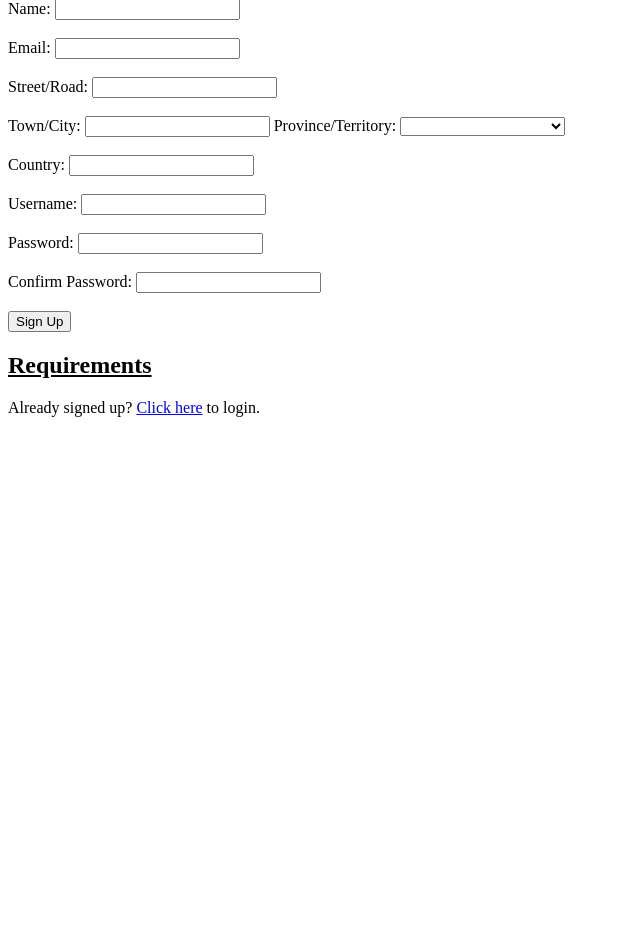
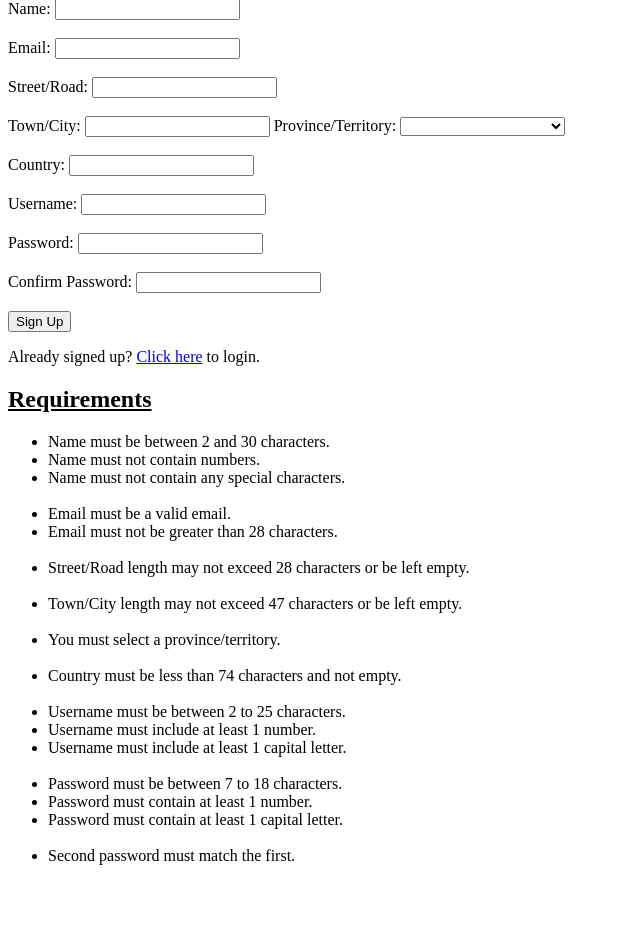
Before and after one commit to kat9897/Seasoning-Shack, a PHP site: page /signup.php in a window 1280 px wide. Shown: the part 85-1028 px from the top of the page, without its empty margins (0-640 px from the left). Before the commit the page ends 502 px from the top, so only its background shows below. Run offline with PHP 8.4, Linux system fonts and the light colour scheme.

Commit message:
Add files via upload

```diff
--- a/login.php
+++ b/login.php
@@ -27,7 +27,6 @@
 		$msg = "Username or Password is incorrect.";
 	}
 }
-session_destroy(); /////////////////////////////don't forget to destroy!!!!!!! Temporary!!!!
 ?>
 <html>
 <head>
--- a/signup.php
+++ b/signup.php
@@ -1,19 +1,40 @@
 <?php
+
 $msg = "";
 session_start();
+
 if(ISSET($_POST['submitButton'])) {
+
+	$uname = $_POST['username'];
 	require('signupValidation.php');
+
 	if ($actualValid == true) {
 		require('dbc.php');
-		//$query = "INSERT INTO `users` (`user_id`, `name`, `username`, `password`)
-		//VALUES (NULL, 'Katrina', 'kat9897', 'Katrina');";
-		$query = "SELECT * FROM `users`";
-		$result = mysqli_query($dbc, $query) or DIE("Failed connection to database from signup.");
+		$query1 = "SELECT * FROM `users`";
+		$query2 = "INSERT INTO `users` (`user_id`, `name`, `email`, `address`, `username`, `password`)
+		VALUES (NULL, '".$_POST['name']."', '".$_POST['email']."', '".$_POST['street'].'</br> '.$_POST['city'].', '.$_POST['province'].
+		'</br>'.$_POST['country']."', '$uname', '".$_POST['password1']."');";
+		$resultCheck = mysqli_query($dbc, $query1) or DIE("Failed connection for check from signup.");
+		$sameCheck = false;
+		while ($row = mysqli_fetch_array($resultCheck)) {
+			if ($row['username'] == $uname) {
+				$sameCheck = true;
+				break;
+			}
+		}
+		if ($sameCheck == false) {
+			$result = mysqli_query($dbc, $query2) or DIE("Failed connection to database from signup.");
+			$_SESSION['username'] = $uname;
+			$_SESSION['name'] = $_POST['name'];
+			header("Location:index.php");
+		}
+		else {
+			$msg = $msg . "</br>That username is already taken.";
+		}
 	}
 	else {
 		$msg = $msg . "</br></br>Just look at the error messages...</br>";
 	}
-
 }
 ?>
 <html>
@@ -49,9 +70,27 @@
 	Confirm Password: <input type="password" name="password2"></br></br>
 	<input type="submit" name="submitButton" value="Sign Up"></br>
 </form>
+<p>Already signed up? <a href="login.php">Click here</a> to login.</p>
 <?php if(ISSET($msg)) { echo $msg; } ?>
 <h2><u>Requirements</u></h2>
-
-<p>Already signed up? <a href="login.php">Click here</a> to login.</p>
+<ul>
+	<li>Name must be between 2 and 30 characters.</li>
+	<li>Name must not contain numbers.</li>
+	<li>Name must not contain any special characters.</li></br>
+	<li>Email must be a valid email.</li>
+	<li>Email must not be greater than 28 characters.</li></br>
+	<li>Street/Road length may not exceed 28 characters or be left empty.</li></br>
+	<li>Town/City length may not exceed 47 characters or be left empty.</li></br>
+	<li>You must select a province/territory.</li></br>
+	<li>Country must be less than 74 characters and not empty.</li></br>
+	<li>Username must be between 2 to 25 characters.</li>
+	<li>Username must include at least 1 number.</li>
+	<li>Username must include at least 1 capital letter.</li></br>
+	<li>Password must be between 7 to 18 characters.</li>
+	<li>Password must contain at least 1 number.</li>
+	<li>Password must contain at least 1 capital letter.</li></br>
+	<li>Second password must match the first.</li>
+</ul>
+</br></br></br>
 </body>
 </html>
```
Also changed, not shown: signupValidation.php (+5 -7 lines).
